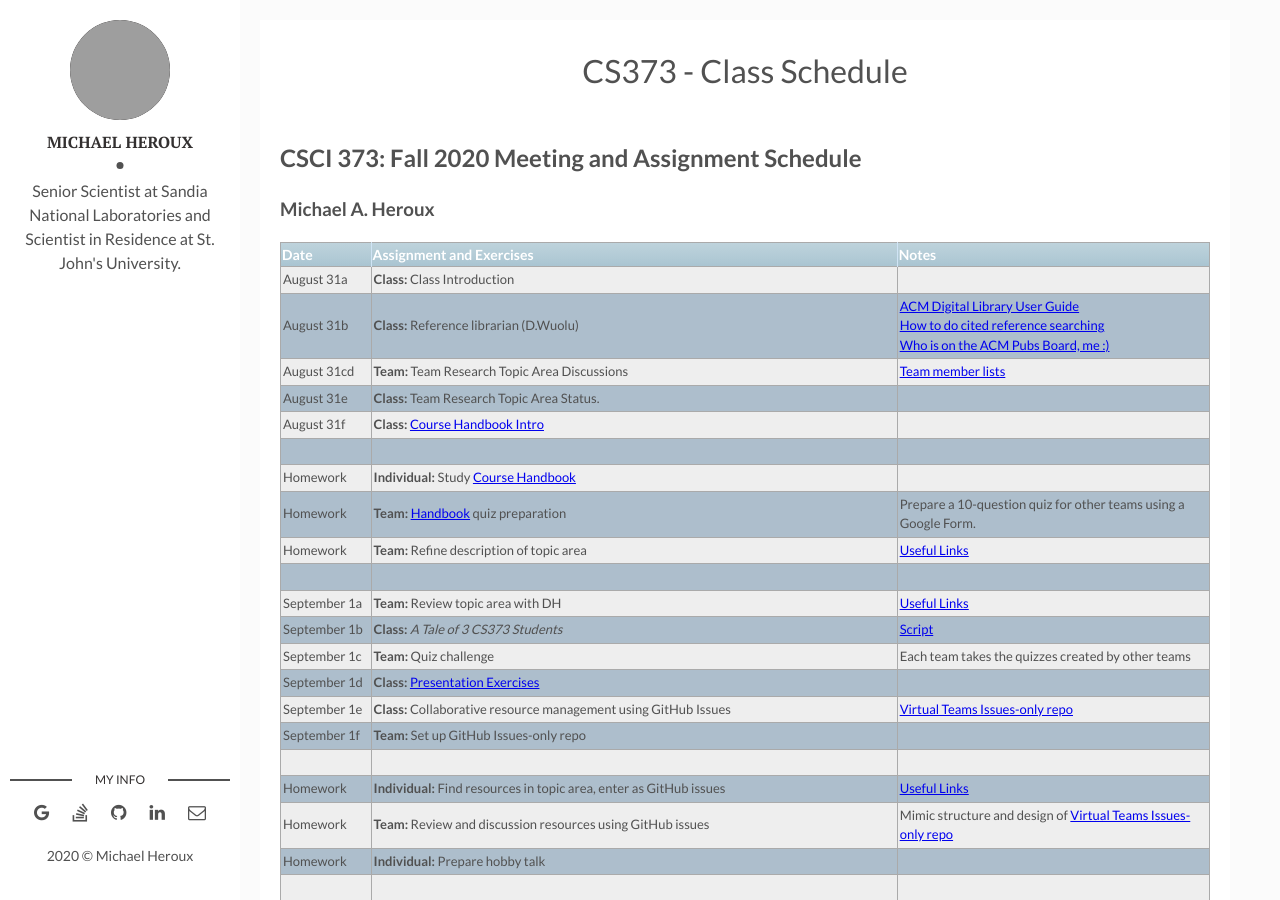
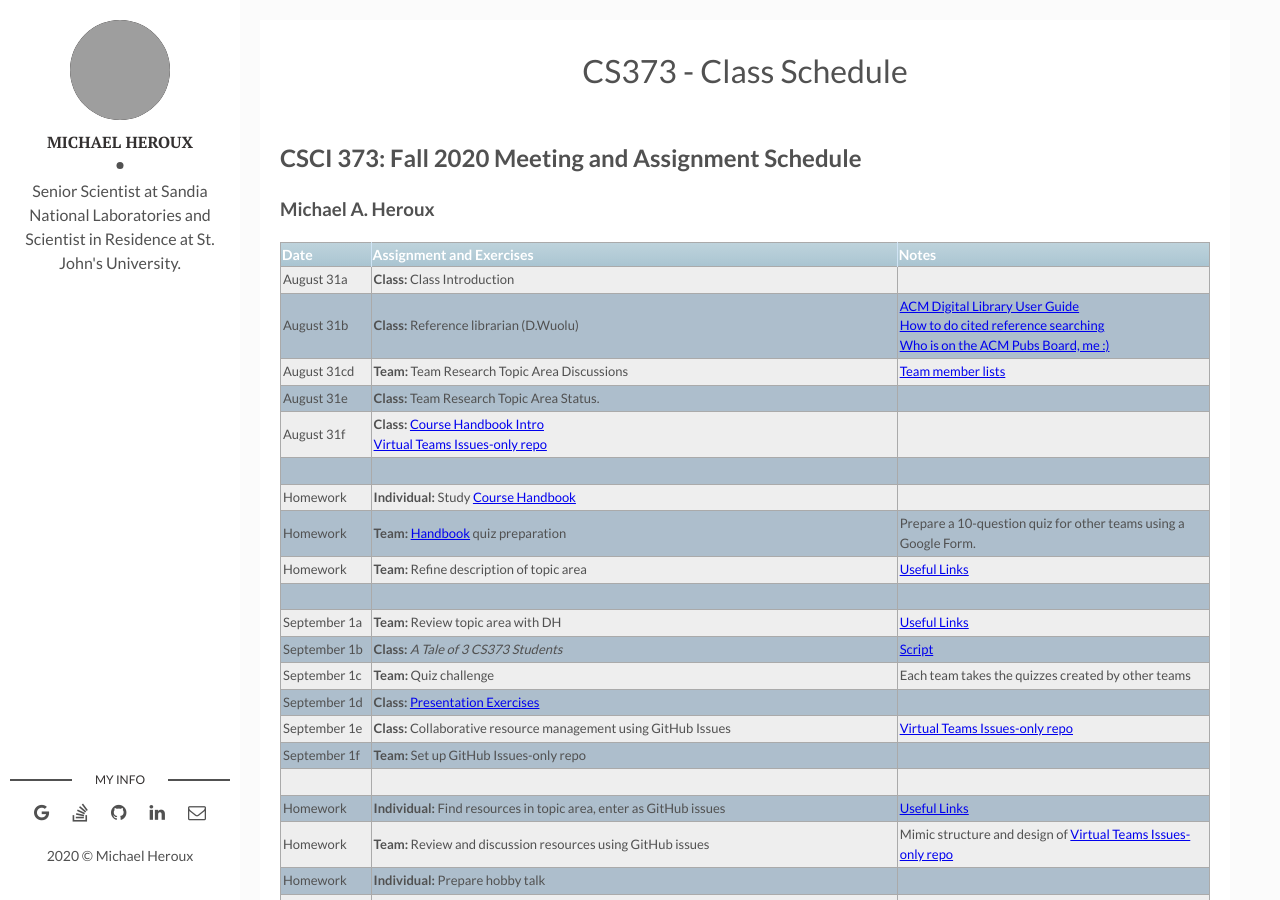
Before and after one commit to maherou/Teaching, a Jekyll site: the page built from files/CS373/2020-Fall-Class-Meeting-Schedule.md, in a window 1280 px wide and 900 px high. Built offline with Jekyll 4.4.1, drawn with Linux system fonts in a browser that asks for light colours; grey boxes are pictures that could not be loaded.

Commit message:
Move shared repo discussion to today

```diff
--- a/files/CS373/2020-Fall-Class-Meeting-Schedule.md
+++ b/files/CS373/2020-Fall-Class-Meeting-Schedule.md
@@ -16,7 +16,7 @@
 | August 31b | **Class:** Reference librarian (D.Wuolu) | [ACM Digital Library User Guide](https://libraries.acm.org/binaries/content/assets/libraries/acm-digital-library-user-guide.pdf) <br> [How to do cited reference searching](https://clarivate.libguides.com/ld.php?content_id=3588819) <br> [Who is on the ACM Pubs Board, me :)](https://www.acm.org/publications/publications-board-committees)|
 | August 31cd | **Team:** Team Research Topic Area Discussions| [Team member lists](https://docs.google.com/spreadsheets/d/17n7Rv4Kre__s4VayH3Vb46qQaxSawD9i5FVujWmMdKA/edit?usp=sharing) |
 | August 31e | **Class:** Team Research Topic Area Status.| |
-| August 31f | **Class:** [Course Handbook Intro](./CSCI373CourseHandbookEighteenthEdition.pdf) | |
+| August 31f | **Class:** [Course Handbook Intro](./CSCI373CourseHandbookEighteenthEdition.pdf) <br> [Virtual Teams Issues-only repo](https://github.com/Collegeville/VirtualTeams/issues)| |
 | | |
 | Homework | **Individual:** Study [Course Handbook](./CSCI373CourseHandbookEighteenthEdition.pdf) | |
 | Homework | **Team:** [Handbook](./CSCI373CourseHandbookEighteenthEdition.pdf) quiz preparation | Prepare a 10-question quiz for other teams using a Google Form. |
```
